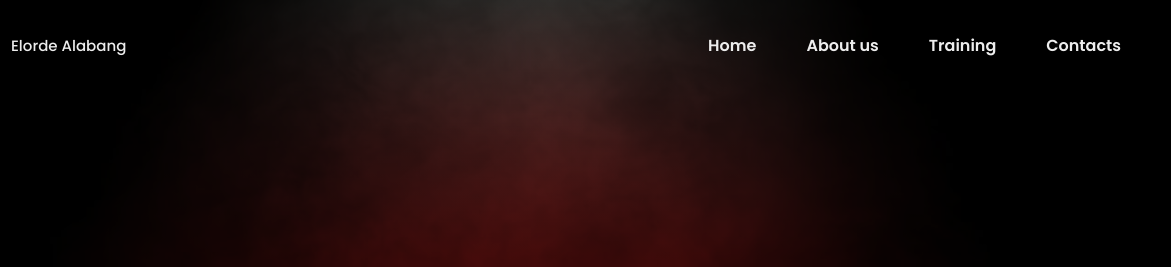
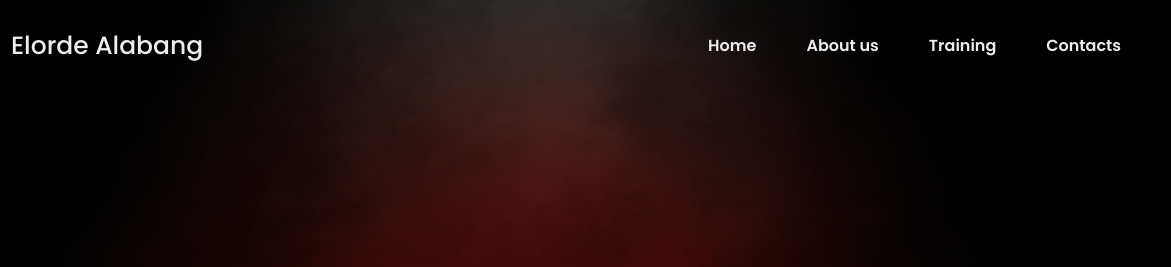
Before and after one commit to zypherr-website/boxing-gym-landing-page1, a plain HTML site: page index.html in a window 1280 px wide. Shown: the top 267 px of the page, 109-1280 px from the left. Drawn offline with nearby package versions, Linux system fonts and the light colour scheme; a web font is replaced by a local one.

Commit message:
Add files via upload

```diff
--- a/css/header.css
+++ b/css/header.css
@@ -25,6 +25,9 @@
 .header .div a{
     font-size: 1.5rem;
     color: var(--light1);
+}
+.header .div .title{
+    font-size: 2.5rem;
 }
 
 .header .logo img{
```
